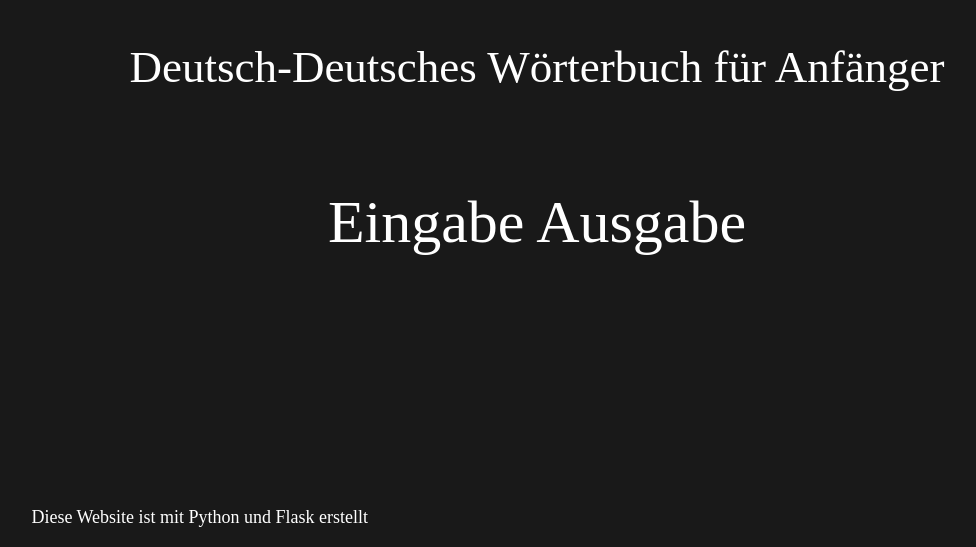
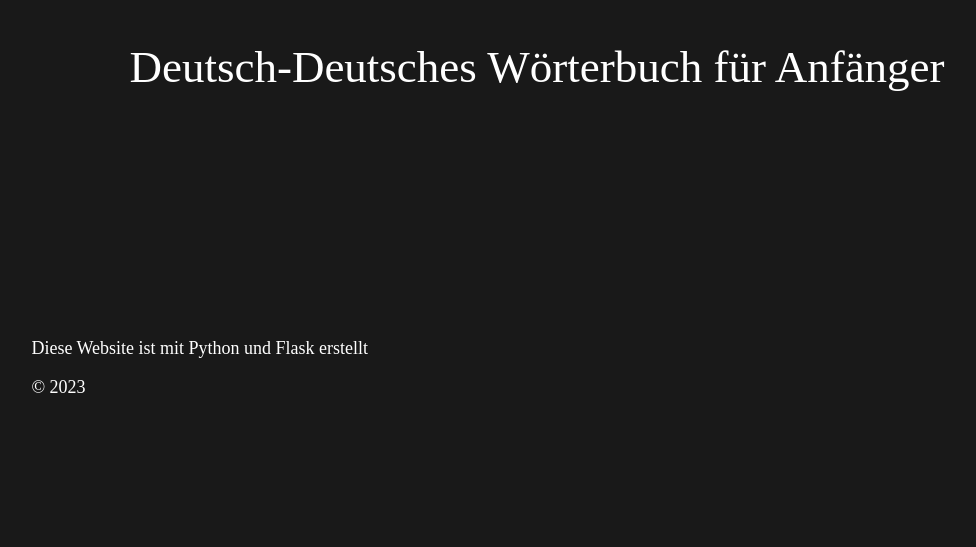
Before and after one commit to Selge/Baerendreck, a Python web app: template templates/baerendreck.html in a window 1280 px wide. Shown: the part 183-730 px from the top of the page, without its empty margins (103-1079 px from the left). Run offline with Jinja, Linux system fonts and the light colour scheme; the template is opened without the code that fills it, so the values that code supplies are empty.

Commit message:
Update baerendreck.html

```diff
--- a/templates/baerendreck.html
+++ b/templates/baerendreck.html
@@ -19,9 +19,6 @@
 <h1>Bärendreck</h1>
 <p>Deutsch-Deutsches Wörterbuch für Anfänger</p>
 <div class="joke">
-    Eingabe  Ausgabe
-</div>
-<div class="joke">
     {{ Hochdeutsch }}  {{ Witzbold }}
 </div>
 
```
